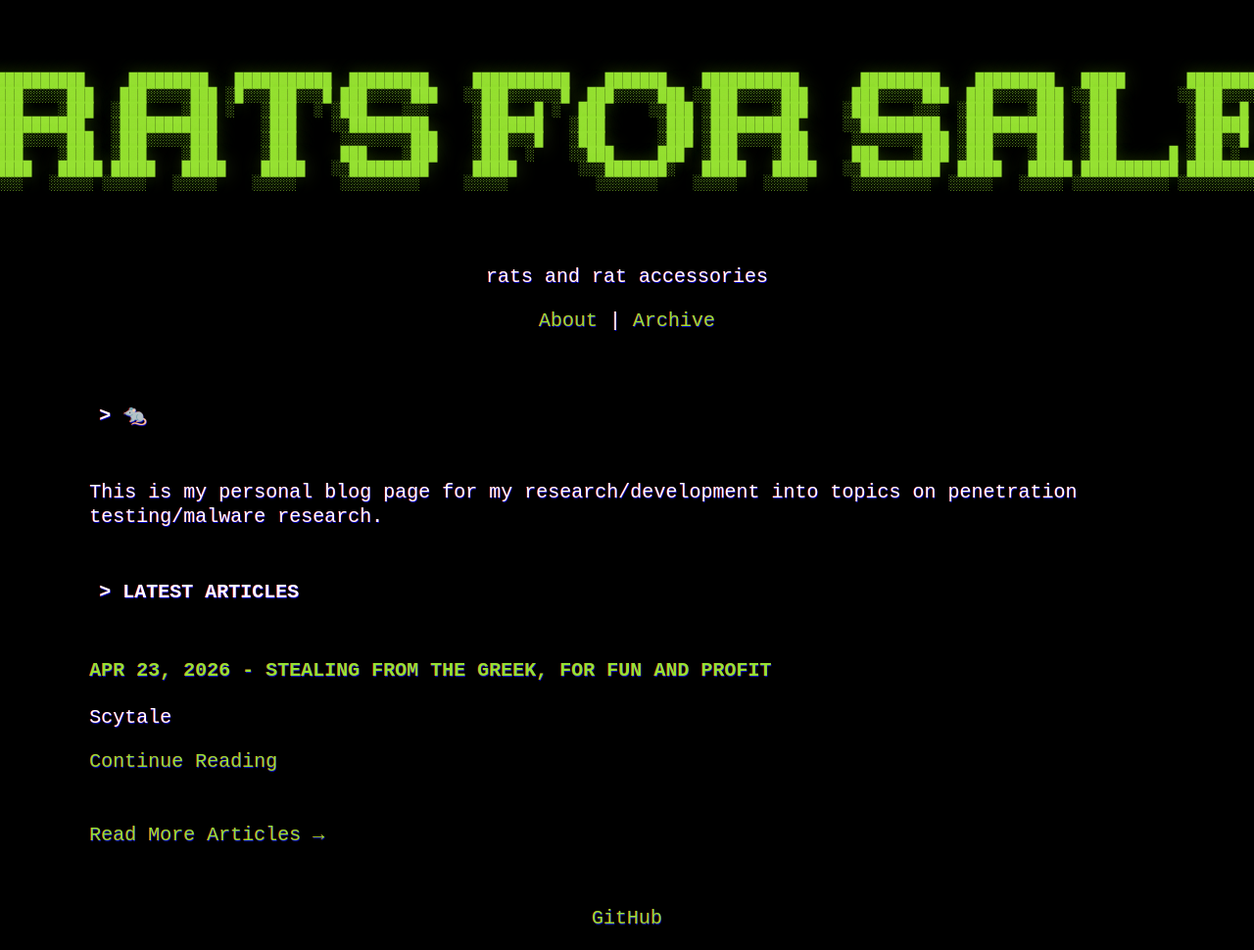
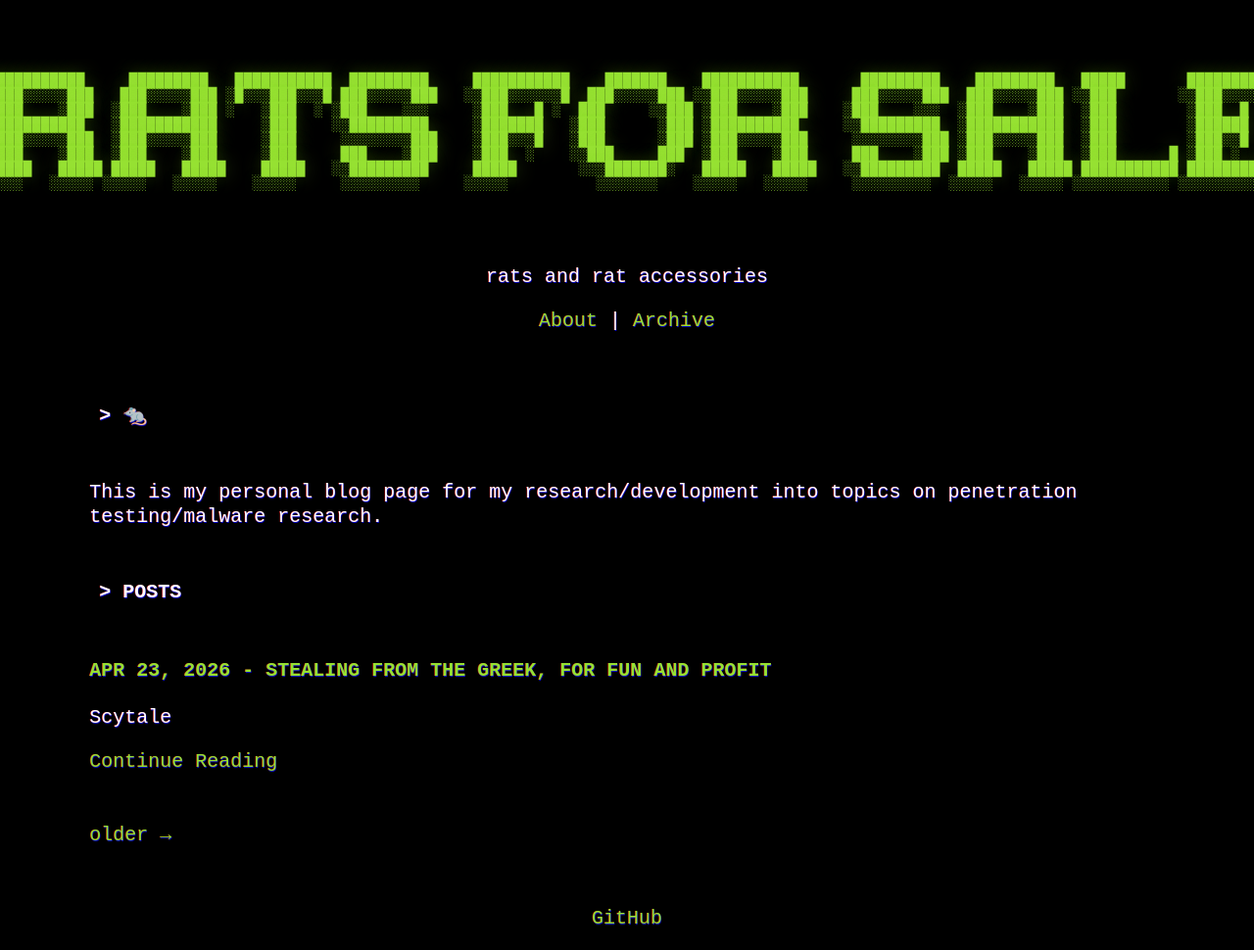
Before and after one commit to absolute-rat/absolute-rat.github.io, a Jekyll site: the page built from index.html, in a window 1280 px wide. Shown: the whole page at 98% size. Built offline with Jekyll 4.4.1, drawn with Linux system fonts in a browser that asks for light colours.

Commit message:
Update index.html

```diff
--- a/index.html
+++ b/index.html
@@ -7,9 +7,9 @@ layout: homepage
     <p>This is my personal blog page for my research/development into topics on penetration testing/malware research.</p>
 </section>
 <section>
-    <h1>Latest Articles</h1>
+    <h1>Posts</h1>
     {% for post in site.posts limit: 5 %}
     {% include archive-item.html %}
     {% endfor %}
-    <p class="sub-section"><a href="{{ '/archive' | absolute_url }}">Read More Articles &rarr;</a></p>
+    <p class="sub-section"><a href="{{ '/archive' | absolute_url }}"> older &rarr;</a></p>
 </section>
```
